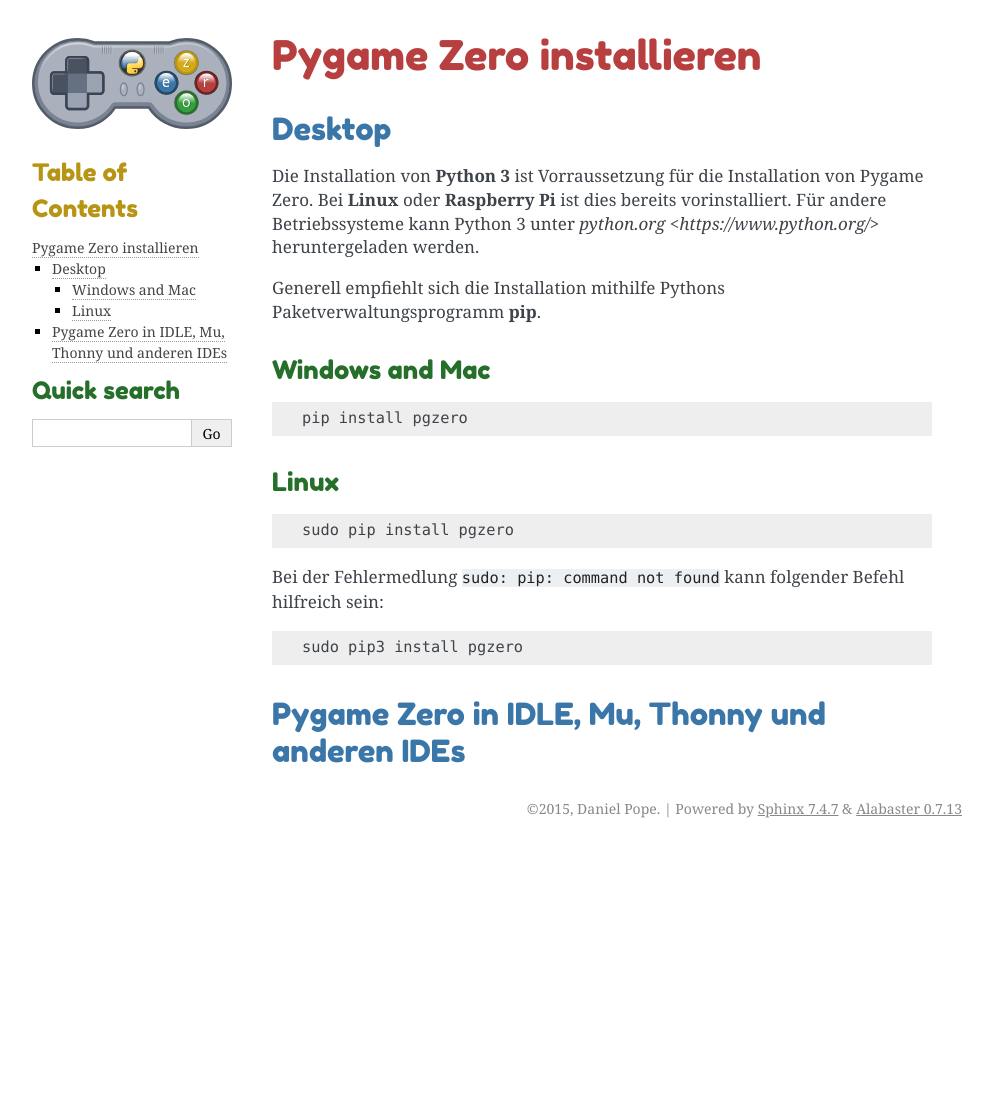
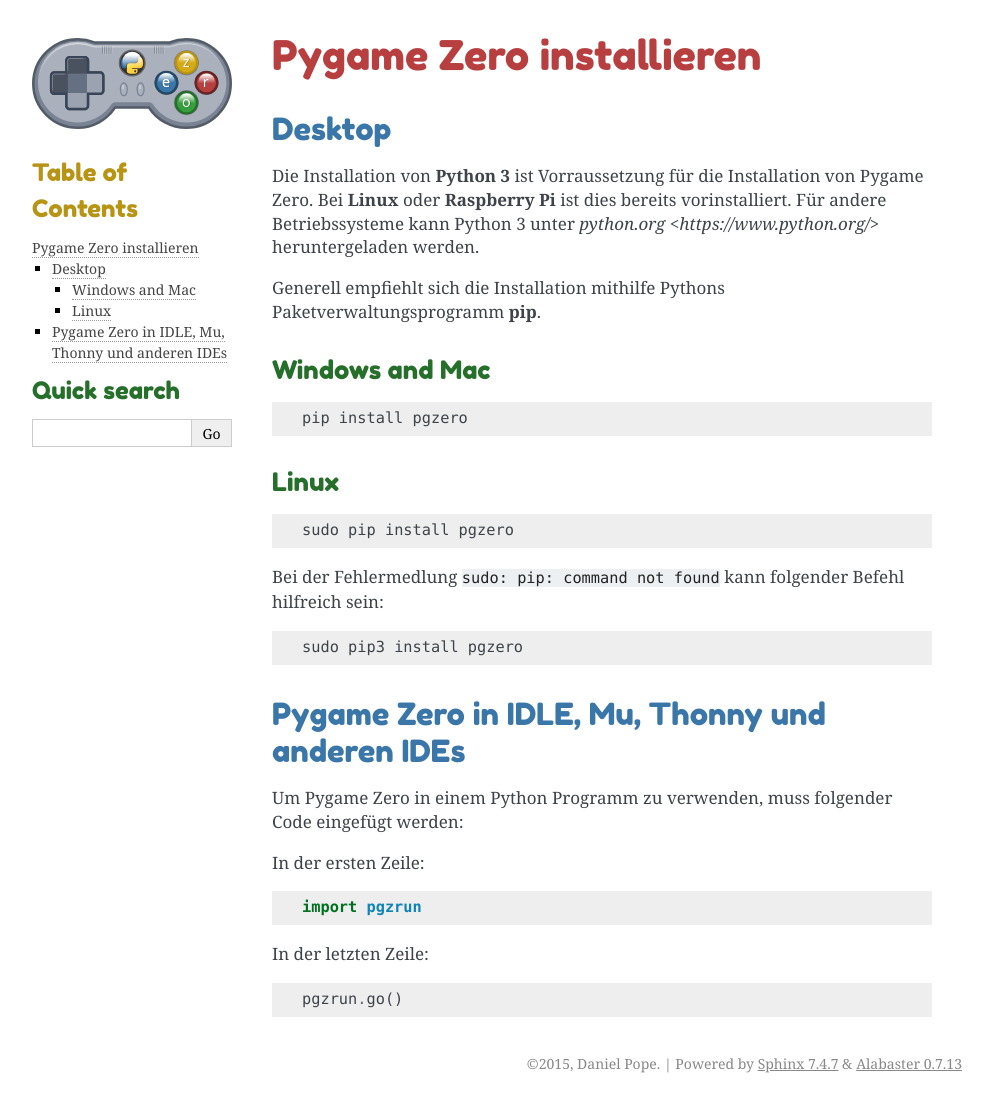
Before and after one commit to reher1/pgzero-german, a Sphinx documentation site: the page built from doc/installation.rst, in a window 1280 px wide. Shown: the whole page, without its empty margins (148-1141 px from the left). Built offline with Sphinx 7.4.7, drawn with Linux system fonts in a browser that asks for light colours; pages that are not in the unit, such as notebooks, are missing from menus; before the commit the page ends 900 px from its top, so only the background shows below that.

Commit message:
Update installation.rst

```diff
--- a/doc/installation.rst
+++ b/doc/installation.rst
@@ -31,3 +31,18 @@
 
 Pygame Zero in IDLE, Mu, Thonny und anderen IDEs
 ----------------
+
+Um Pygame Zero in einem Python Programm zu verwenden, muss folgender Code eingefügt werden:
+
+In der ersten Zeile:
+
+::
+
+    import pgzrun
+
+In der letzten Zeile:
+
+
+::
+
+    pgzrun.go()
```
